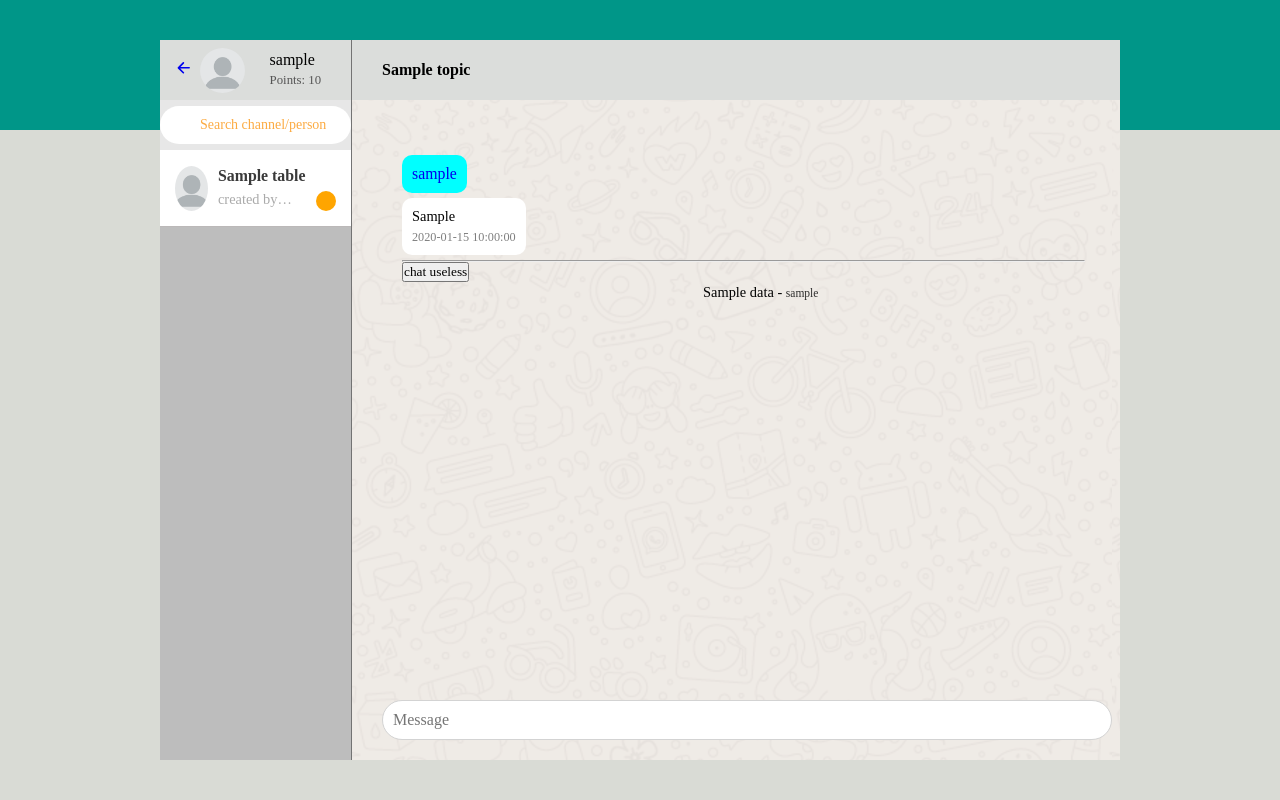
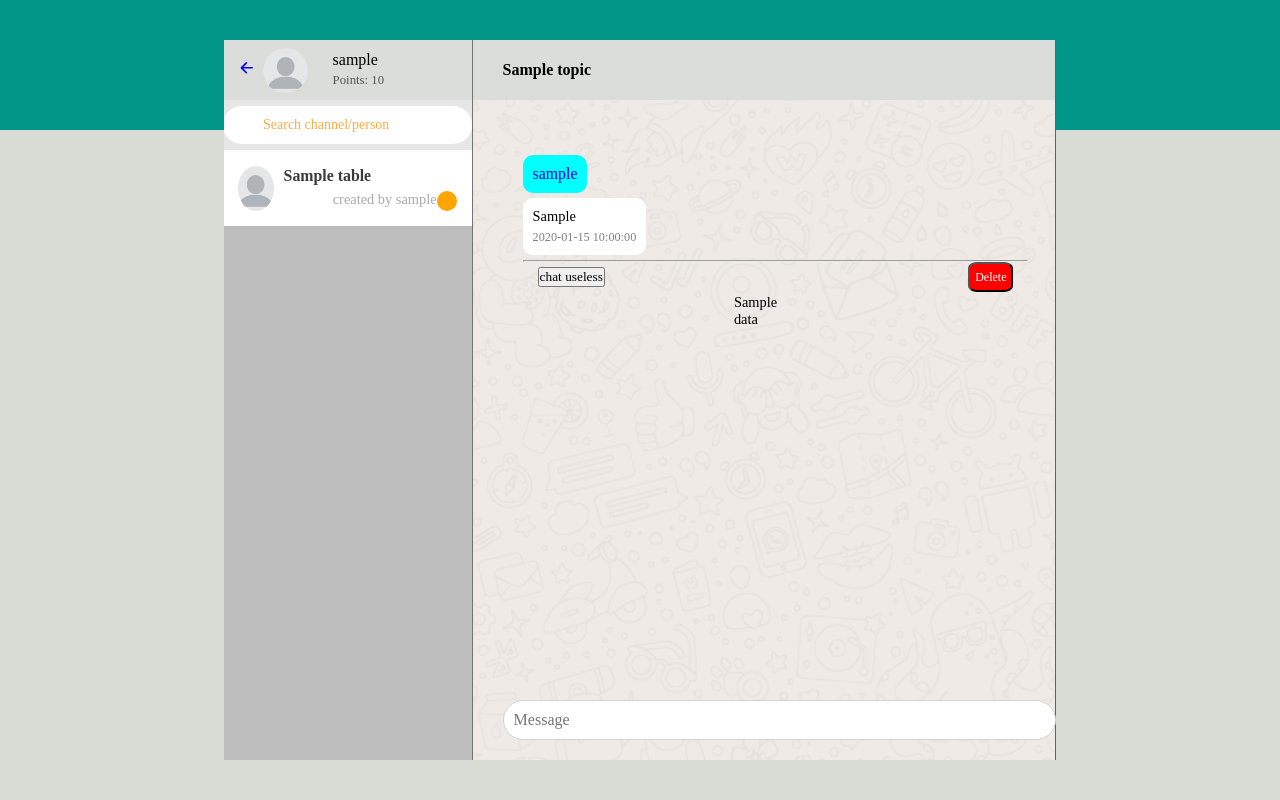
Before and after one commit to mohit-rathee/web-chat, a Flask app: template app/templates/channel_chat.html in a window 1280 px wide. Run offline with Flask 2, Linux system fonts and the light colour scheme; tables that the repository leaves empty hold one stand-in row (values such as "Sample post"); the template is opened without the code that fills it: values that come from a table or form of the project are taken from there, most other values are stand-ins (such as "Sample title", 1, 10 or a date in 2020).

Commit message:
added delete btn for shorts

```diff
--- a/app/app.py
+++ b/app/app.py
@@ -165,6 +165,29 @@ def delete_channel(Channel):
         db.session.delete(i)
         db.session.commit()
     return redirect('/')
+
+@app.route('/delete_short/<xxx>' ,methods=["GET"])
+def delete_short(xxx):
+    user=int(session.get("id"))
+    try:
+        myChannel=channel.query.filter_by(name=xxx).first()
+        funposts=short_posts.query.filter_by(topic_id=myChannel.id, sender_id=user).all()
+        for i in funposts:
+            db.session.delete(i)
+            db.session.commit()
+    except:
+        try:
+            frnd=users.query.filter_by(username=xxx).first()
+            prvt_key=private_key(user,frnd.id)
+            funposts=short_messages.query.filter_by(key=prvt_key).all()
+            for i in funposts:
+                db.session.delete(i)
+                db.session.commit()
+            return redirect('/chat/'+str(xxx))
+        except:
+            return redirect('/')
+    return redirect('/channel/'+str(xxx))
+
 
 @app.route('/delete_chat/<Frnd>' ,methods=["GET"])
 def delete_chat(Frnd):
@@ -339,7 +362,8 @@ def chat(frnd):
                 db.session.add(chat)
                 db.session.commit()
                 body="darkbody"
-                print("your chat is saved privately")
+                fun="True"
+                print("your uselessly chat is saved")
             except:
                 return render_template("message.html",msg="can't post in short chats")
     else:
@@ -348,27 +372,19 @@ def chat(frnd):
                 chat=chats(data=message,key=prvt_key,sender_id=me.id)
                 db.session.add(chat)
                 db.session.commit()
-                body="darkbody"
             except:
                 return render_template("message.html",msg="can't post in chats")
             funposts=short_messages.query.filter_by(key=prvt_key, sender_id=me.id).all()
             for i in funposts:
                 db.session.delete(i)
                 db.session.commit()
-            body=body
-            fun="False"
-
-
+                fun="False"
     try:
         our_chats=chats.query.filter_by(key=prvt_key).all()
         shortchat=short_messages.query.filter_by(key=prvt_key).all()
     except:
         return render_template("message.html",msg="plz give valid input or check code")
     return render_template("chat.html",name=me,chats=our_chats,frnd=friend,feelings=shortchat,hide=fun,body=body)
-
-
-    # return redirect("/chat/"+str(frnd).strip())
-
 
 
 
--- a/app/static/post.css
+++ b/app/static/post.css
@@ -24,7 +24,7 @@ body
 .container
 {
     position: relative;
-    width: 75%;
+    width: 65%;
     max-width: 100%;
     height: 90vh;
     background: rgb(97, 97, 97);
@@ -36,14 +36,14 @@ body
 .container .leftside
 {
     position: relative;
-    flex: 20%;
+    flex: 30%;
     background: rgb(143, 143, 143);
     border-right: 1px solid rgba(0,0,0,0.2);
 }
 .container .rightside
 {
     position: relative;
-    flex: 80%;
+    flex: 70%;
     background: white;
 }
 .container .rightside::before
@@ -56,6 +56,28 @@ body
     height: 100%;
     background: url("/static/pattern.png");
     opacity: 0.6;
+}
+.useless
+{
+    position: relative;
+    width: 100%;
+    display: flex;
+    justify-content: space-between;
+    align-items: center;
+    padding: 0 15px;
+}
+#delete
+{
+    cursor: pointer;
+    background: red;
+    color: white;
+    min-width: 45px;
+    height: 30px;
+    border-radius: 20%;
+    display: flex;
+    justify-content: center;
+    align-items: center;
+    font-size: 0.75em;
 }
 .header
 {
@@ -243,12 +265,29 @@ body
 .chatbox
 {
     position: relative;
-    width: 102%;
+    width: 104%;
     height: calc(100% - 130px);
     padding: 50px;
     padding-bottom: 10px;
     overflow-y: scroll;
     overflow-x:hidden
+
+}
+.short
+{
+    position: relative;
+    display: flex;
+    width: auto;
+}
+.my_short
+{
+    justify-content: flex-end;
+    margin-right: 90px;
+}
+.frnd_short
+{
+    justify-content: flex-start;
+    margin-left: 30px;
 
 }
 .message
--- a/app/templates/channel_chat.html
+++ b/app/templates/channel_chat.html
@@ -121,16 +121,16 @@
                             <div class="message frnd">
                                 <p><a href="/chat/{{post.user.username}}" style="text-decoration: none;font-size: 1.1em; ">{{post.user.username}}</a></p>
                             </div>
-                            <div class="message fnd_message">
+                            <div class="message frnd_message">
                                 <p>{{post.data}}<br><span>{{post.time}}</span></p>
                             </div>
                         {% endif %}
                     {% endif %}
                 {% endfor %}
                 <hr>
-                <div style="align-items: right;">
+                <div  class="useless">
                     <button onclick="darkfunction()" style="align-items:center;">chat useless</button>
-<!--  -->
+                    <button onclick="location.href='/delete_short/{{topic.name}}'" id="delete">Delete</button>
                 </div>
                 <script>
                     function darkfunction() {
@@ -148,7 +148,15 @@
                 </script>
                 <div class="shortBox" id="shortBox">
                     {% for post in feelings: %}
-                        <p>{{post.data}} - <span>{{post.sender.username}}</span> </p>
+                        {% if post.sender_id==name.id: %}
+                            <div class="short my_short">
+                                <p>{{post.data}}</span> </p>
+                            </div>
+                        {% else: %}
+                            <div class="short frnd_short">
+                                <p >{{post.data}} - <span>{{post.sender.username}}</p>
+                            </div>
+                        {% endif %}
                     {% endfor %}
                 </div>
                 <script>
```
Also changed, not shown: app/static/chat.css (+17 -2 lines), app/templates/chat.html (+4 -4 lines).
